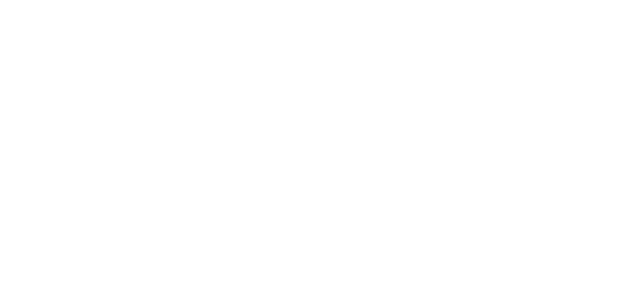
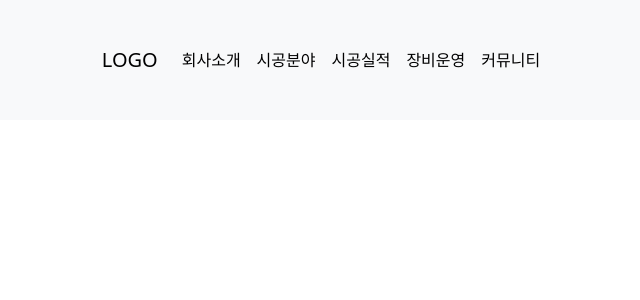
Before and after one commit to DrugCoding/SH_company_pjt, a Django app: page / in a window 1280 px wide. Before the commit the part shown is empty. Shown: the top 300 px of the page, without its empty margins (315-955 px from the left). Run offline with Django 3.2, Linux system fonts and the light colour scheme.

Commit message:
feat: navbar 작업중

```diff
--- a/companies/templates/companies/index.html
+++ b/companies/templates/companies/index.html
@@ -4,9 +4,48 @@
   <meta charset="UTF-8">
   <meta http-equiv="X-UA-Compatible" content="IE=edge">
   <meta name="viewport" content="width=device-width, initial-scale=1.0">
-  <title>Document</title>
+  <title>회사 홈페이지 수정 작업중</title>
+   <!-- get_bootstrap -->
+   <link href="https://cdn.jsdelivr.net/npm/bootstrap@5.3.0-alpha1/dist/css/bootstrap.min.css" rel="stylesheet" integrity="sha384-GLhlTQ8iRABdZLl6O3oVMWSktQOp6b7In1Zl3/Jr59b6EGGoI1aFkw7cmDA6j6gD" crossorigin="anonymous">
 </head>
 <body>
 
+  <!-- NAVBAR  -->
+  <nav style="height: 120px;" class="d-flex justify-content-center navbar navbar-expand-lg bg-body-tertiary">
+    <div class="d-flex justify-content-center">
+      <a class="navbar-brand" href="#">
+        LOGO
+      </a>
+      <button class="navbar-toggler" type="button" data-bs-toggle="collapse" data-bs-target="#navbarNav" aria-controls="navbarNav" aria-expanded="false" aria-label="Toggle navigation">
+        <span class="navbar-toggler-icon"></span>
+      </button>
+      <div kkclass="collapse navbar-collapse" id="navbarNav">
+        <ul class="navbar-nav">
+          <li  class="nav-item">
+            <a  class="nav-link active" aria-current="page" href="#">회사소개</a>
+          </li>
+          <li class="nav-item">
+            <a class="nav-link active" aria-current="page" href="#">시공분야</a>
+          </li>
+          <li class="nav-item">
+            <a class="nav-link active" aria-current="page" href="#">시공실적</a>
+          </li>
+          <li class="nav-item">
+            <a class="nav-link active" aria-current="page" href="#">장비운영</a>
+          </li>
+          <li class="nav-item">
+            <a class="nav-link active" aria-current="page" href="#">커뮤니티</a>
+          </li>
+        </ul>
+      </div>
+    </div>
+  </nav>
+
+
+
+
+
+  <!-- get_bootstrap -->
+  <script src="https://cdn.jsdelivr.net/npm/bootstrap@5.3.0-alpha1/dist/js/bootstrap.bundle.min.js" integrity="sha384-w76AqPfDkMBDXo30jS1Sgez6pr3x5MlQ1ZAGC+nuZB+EYdgRZgiwxhTBTkF7CXvN" crossorigin="anonymous"></script>
 </body>
 </html>
--- a/templates/base.html
+++ b/templates/base.html
@@ -6,10 +6,12 @@
   <meta name="viewport" content="width=device-width, initial-scale=1.0">
   <!-- get_bootstrap -->
   <link href="https://cdn.jsdelivr.net/npm/bootstrap@5.3.0-alpha1/dist/css/bootstrap.min.css" rel="stylesheet" integrity="sha384-GLhlTQ8iRABdZLl6O3oVMWSktQOp6b7In1Zl3/Jr59b6EGGoI1aFkw7cmDA6j6gD" crossorigin="anonymous">
-  <title>Document</title>
+  <title>회사 홈페이지 수정 작업중</title>
 
 </head>
+
 <body>
+
 
 
 
```
